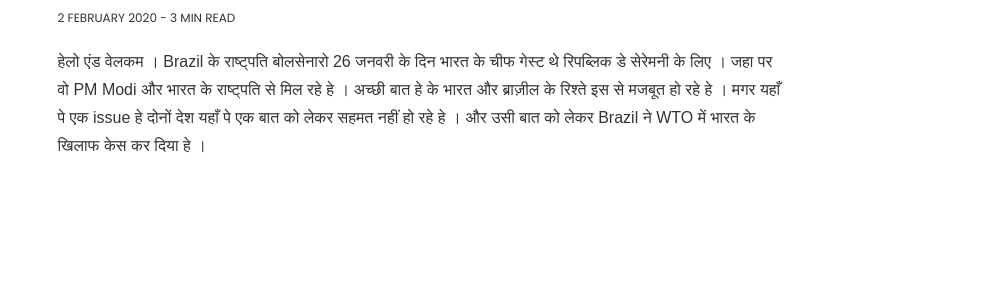
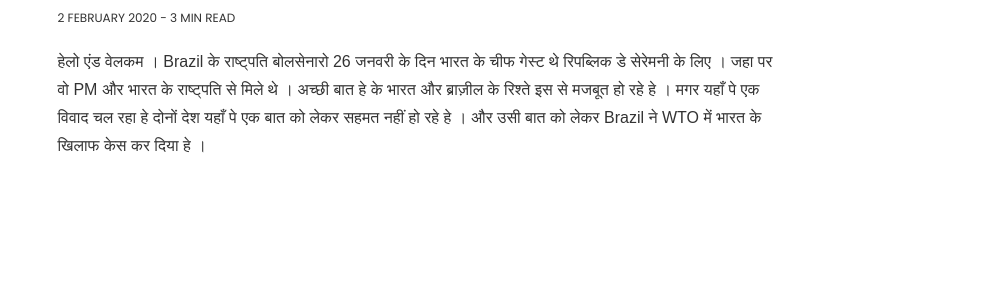
Before and after one commit to digit-india/digit-india.github.io, a plain HTML site: page index.html in a window 1280 px wide. Shown: the part 506-800 px from the top of the page, without its empty margins (225-1210 px from the left). Drawn offline with Linux system fonts and the light colour scheme; a web font is replaced by a local one.

Commit message:
- content update

```diff
--- a/index.html
+++ b/index.html
@@ -52,7 +52,7 @@
     <div class="main-bg-img" ></div>
     <div class="text-heading">WTO में Brazil ने India पर केस क्यों किया ?</div>
     <div class="timestamp">2 FEBRUARY 2020 - 3 MIN READ</div>
-    <div class="paragraph">हेलो एंड वेलकम । Brazil के राष्ट्पति बोलसेनारो 26 जनवरी के दिन भारत के चीफ गेस्ट थे  रिपब्लिक डे सेरेमनी के लिए । जहा पर वो PM Modi और भारत के राष्ट्पति से मिल रहे हे । अच्छी बात हे के भारत और ब्राज़ील के रिश्ते इस से मजबूत हो रहे हे । मगर यहाँ पे एक issue हे दोनों देश यहाँ पे एक बात को लेकर सहमत नहीं हो रहे हे । और उसी बात को लेकर Brazil ने WTO में भारत के खिलाफ केस कर दिया हे ।
+    <div class="paragraph">हेलो एंड वेलकम । Brazil के राष्ट्पति बोलसेनारो 26 जनवरी के दिन भारत के चीफ गेस्ट थे  रिपब्लिक डे सेरेमनी के लिए । जहा पर वो PM और भारत के राष्ट्पति से मिले थे । अच्छी बात हे के भारत और ब्राज़ील के रिश्ते इस से मजबूत हो रहे हे । मगर यहाँ पे एक विवाद चल रहा हे दोनों देश यहाँ पे एक बात को लेकर सहमत नहीं हो रहे हे । और उसी बात को लेकर Brazil ने WTO में भारत के खिलाफ केस कर दिया हे ।
     </div>
     <div class="secondary-bg-img" ></div>
     <div class="paragraph">तो बात दरअसल ये हे के गन्ना किसानो को जो हम सब्सिडी देते हे उसके विरोध में WTO में Brazil ने कम्प्लेन कर रखी हे । ये कम्प्लेन अभी नहीं की गई ये कुछ महीने पहले की गई थी और ये issue अभी तक चल रहा हे । और इसी डिस्प्यूट को लेकर जब बोलसेनारो भारत में आये तो बहुत सरे गन्ना किसानो ने उनका विरोध भी किया । यहाँ पर ये समजना होगा की आखिर कार ये डिस्प्यूट क्यों हुवा । भारत सरकार हमारे जो गन्ना किसान हे उनको सपोर्ट करने के लिए स्पेशलय एक स्किम बना रखी हे Fair and Remunerative price । अब मान लीजिये एक किसान हे उसने बहुत सारा गन्ना ऊगा दिया अब मार्किट में वो जब गन्ना लेकर जायेगा तो उसको पता चलेगा के रेट चल रहा 500 rs पर टन जो की बहुत ज्यादा कम हे तो वो लॉस में आ जायेगा तो ऐसे में भारत सरकार इसको टालने के लिए शुगर मिल्स को ये बोल रखा हे की हम एक price सेट करेंगे आप उसी price पे किसानो से गन्ना खरीदिये बाद में जो पैसा आये हम आपको दिला देंगे । Fair and Remunerative price हे ये 2010 में हुवा करता था करीब 1,391 Rs जो की अब वो पहुंच गया हे 2750 Rs के आसपास । तो ये एक प्रकार से सब्सिडी हे जो भारत सरकार किसानो को देती हे और कहती हे की हम आपको लॉस नहीं उठाने देंगे । जैसे जैसे ये price बढ़ रहा हे भारत में गन्ना किसान भी बढ़ रहे हे और ज्यादा गन्ना ऊगा रहे हे । और इस वजह से पिछले तीन साल में गन्ने की बहुत सारी खेती हुयी हे जिससे देश में इतनी चीनी बन रही हे की भारत में ही उसकी खपत पूरी हो नहीं पाति और हमें चीनी एक्सपोर्ट करनी पड़ती हे । </div>
```
